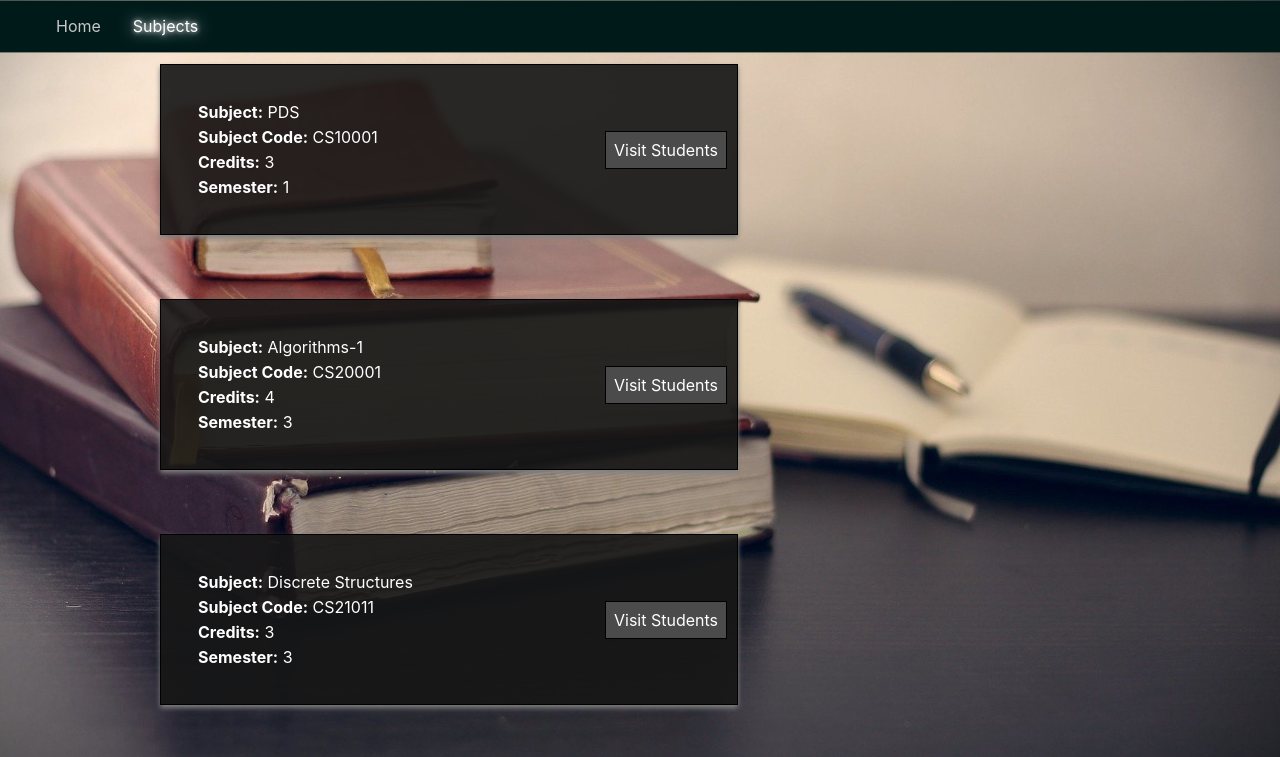
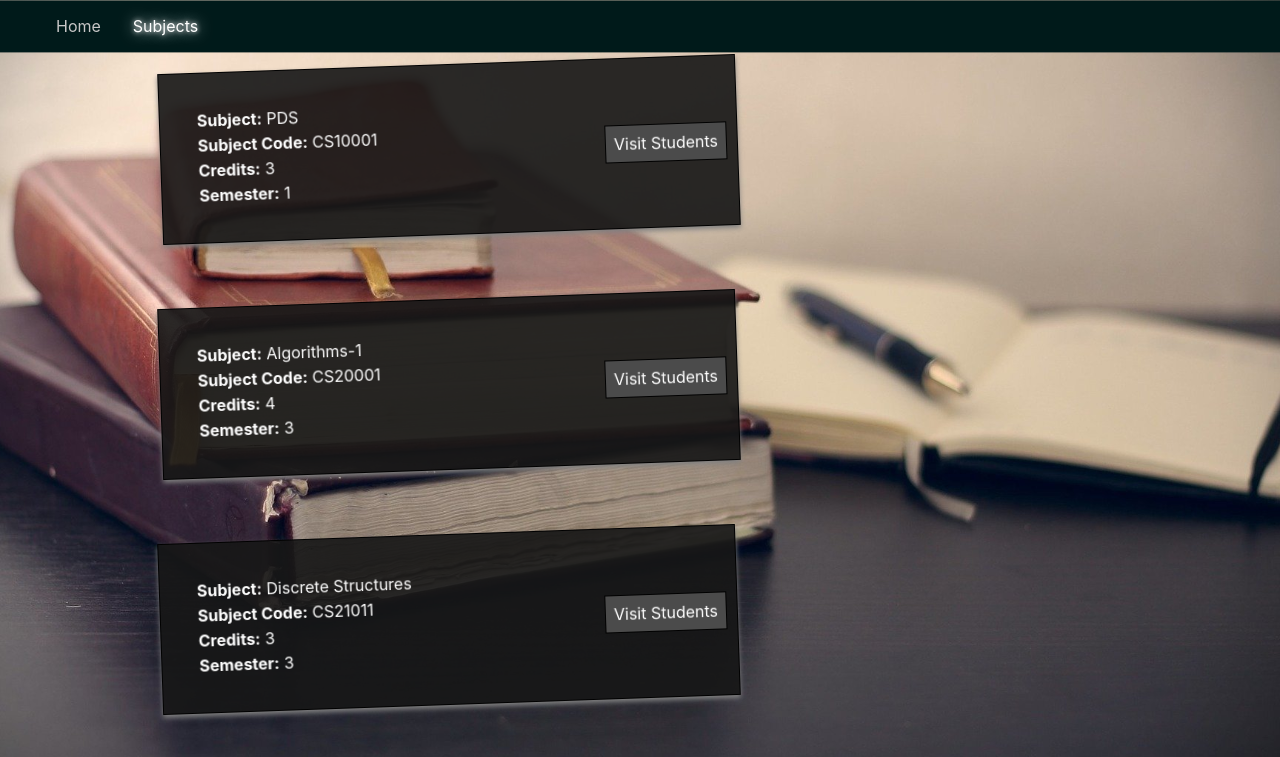
Before and after one commit to Sahil-k1509/Monitor, a React (Create React App) app: page /subject in a window 1280 px wide. Shown: the top 757 px of the page. Built offline with nearby package versions, Linux system fonts and the light colour scheme.

Commit message:
Added animation to subject cards

```diff
--- a/src/Components/Subjects/Subject/Subject.js
+++ b/src/Components/Subjects/Subject/Subject.js
@@ -6,7 +6,7 @@ const subject = (props) => {
     const link = props.SubjectName+"/participant";
 
     return (
-            <div className={styles.subject}>
+            <div className={[styles.subject, styles.animated, styles.wiggle].join(' ')}>
                 <div><strong>Subject:</strong> {props.SubjectName}</div>
                 <div><strong>Subject Code:</strong> {props.Code}  </div>
                 <div><strong>Credits:</strong> {props.Credit} </div>
--- a/src/Components/Subjects/Subject/Subject.module.css
+++ b/src/Components/Subjects/Subject/Subject.module.css
@@ -9,13 +9,53 @@
     transition: all 0.5s ease;
     background-color: rgba(22, 22, 22, 0.911);
     color: white;
+    animation: wiggle 1s ease infinite;
 }
+
+@keyframes wiggle{
+    0%{
+        transform: rotateZ(-2deg);
+    }
+    50%{
+        transform: rotateZ(2deg);
+    }
+    100%{
+        transform: rotateZ(-2deg);
+    }
+}
+
 
 .subject:hover{
     transform: translateY(-8px);
+    animation: backchanger 1s ease infinite;
+}
+
+@keyframes backchanger{
+    0%{
     box-shadow: 0 0 5px rgb(124, 218, 255),
-                0 0 15px rgb(124, 218, 255),
-                0 0 35px rgb(124, 218, 255) ;
+    0 0 15px rgb(124, 218, 255),
+    0 0 35px rgb(124, 218, 255) ;
+    }
+    25%{
+        box-shadow: 0 0 5px rgb(124, 255, 168),
+        0 0 15px rgb(124, 255, 168),
+        0 0 35px rgb(124, 255, 168) ;
+    }
+    50%{
+        box-shadow: 0 0 5px rgb(242, 255, 124),
+        0 0 15px rgb(242, 255, 124),
+        0 0 35px rgb(242, 255, 124) ;
+    }
+    75%{
+        box-shadow: 0 0 5px rgb(255, 133, 124),
+        0 0 15px rgb(255, 133, 124),
+        0 0 35px rgb(255, 133, 124) ;
+    }
+    100%{
+        box-shadow: 0 0 5px rgb(148, 124, 255),
+        0 0 15px rgb(148, 124, 255),
+        0 0 35px rgb(148, 124, 255) ;
+    }
 }
 
 .subject div strong:hover{
```
